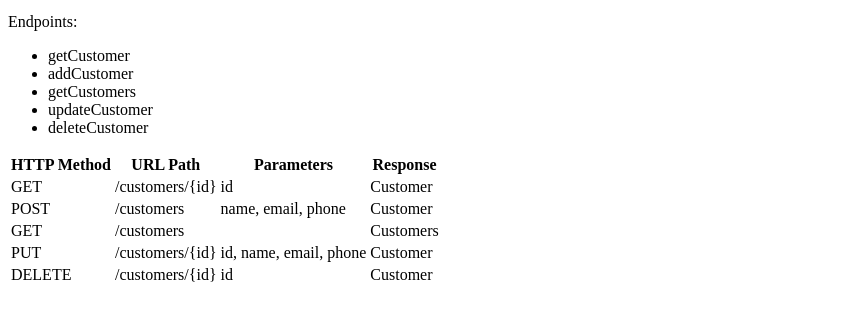
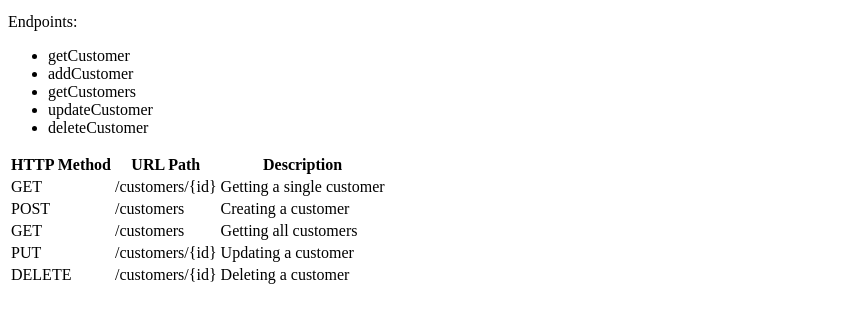
Before and after one commit to polarbeargo/Go-CRM-Backend, a plain HTML site: page index.html in a window 1280 px wide. Shown: the part 101-424 px from the top of the page, without its empty margins (0-865 px from the left). Drawn offline with Linux system fonts and the light colour scheme.

Commit message:
feat: Update index.html

```diff
--- a/index.html
+++ b/index.html
@@ -20,38 +20,32 @@
             <tr>
                 <th>HTTP Method</th>
                 <th>URL Path</th>
-                <th>Parameters</th>
-                <th>Response</th>
+                <th>Description</th>
             </tr>
             <tr>
                 <td>GET</td>
                 <td>/customers/{id}</td>
-                <td>id</td>
-                <td>Customer</td>
+                <td>Getting a single customer</td>
             </tr>
             <tr>
                 <td>POST</td>
                 <td>/customers</td>
-                <td>name, email, phone</td>
-                <td>Customer</td>
+                <td>Creating a customer</td>
             </tr>
             <tr>
                 <td>GET</td>
                 <td>/customers</td>
-                <td></td>
-                <td>Customers</td>
+                <td>Getting all customers</td>
             </tr>
             <tr>
                 <td>PUT</td>
                 <td>/customers/{id}</td>
-                <td>id, name, email, phone</td>
-                <td>Customer</td>
+                <td>Updating a customer</td>
             </tr>
             <tr>
                 <td>DELETE</td>
                 <td>/customers/{id}</td>
-                <td>id</td>
-                <td>Customer</td>
+                <td>Deleting a customer</td>
             </tr>
         </table>
     </body>
```
